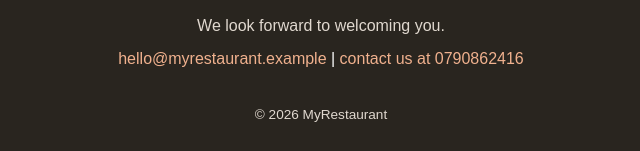
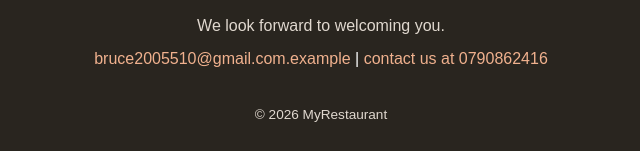
Before and after one commit to tommylee-alt/My-hotel2, a plain HTML site: page index.html in a window 1280 px wide. Shown: the part 3370-3521 px from the top of the page, 319-959 px from the left. Drawn offline with Linux system fonts and the light colour scheme.

```diff
--- a/index.html
+++ b/index.html
@@ -202,7 +202,7 @@
     <footer id="contact" class="site-footer">
         <h2>Visit MyRestaurant</h2>
         <p>We look forward to welcoming you.</p>
-        <a href="mailto:hello@myrestaurant.example">hello@myrestaurant.example</a> |
+        <a href="mailto:bruce2005510@gmail.com.example">bruce2005510@gmail.com.example</a> |
         <a href="tel:+254790862416">contact us at 0790862416</a>
         <p class="copyright">&copy; 2026 MyRestaurant</p>
     </footer>
```
